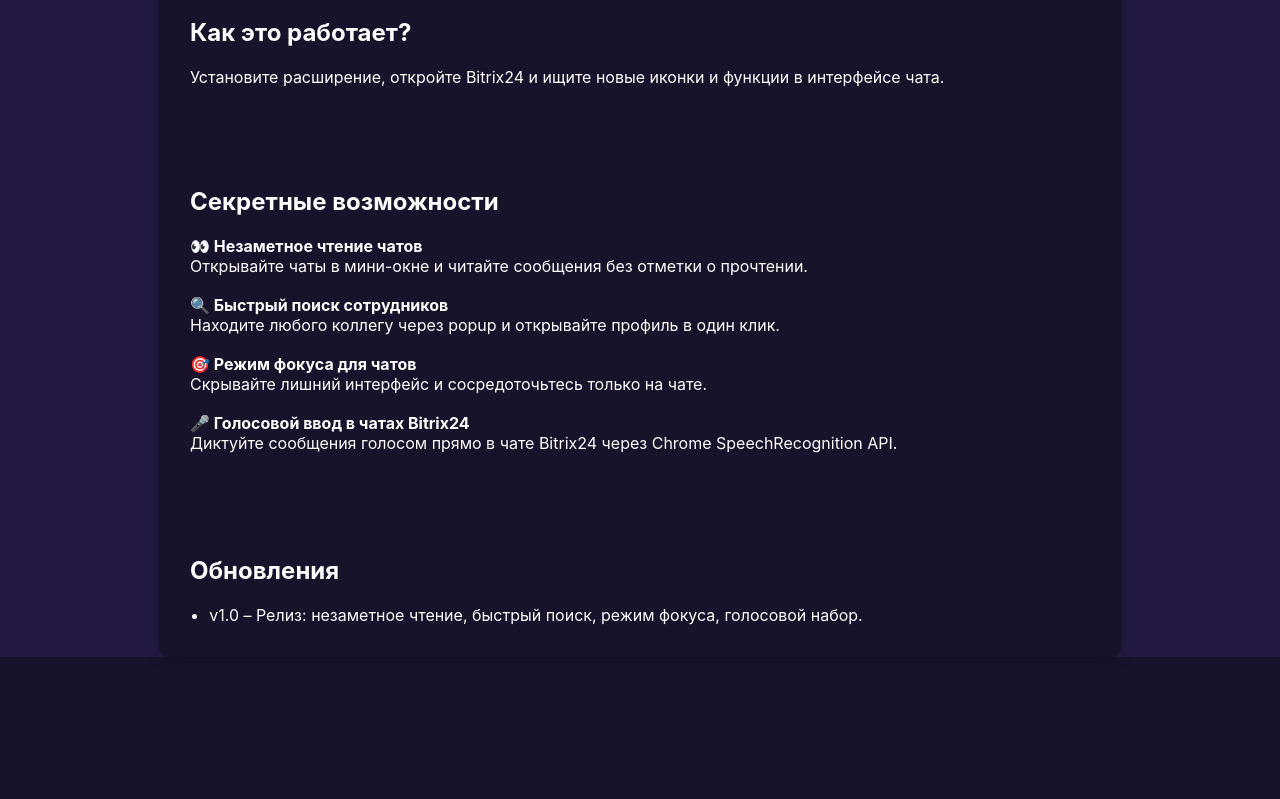
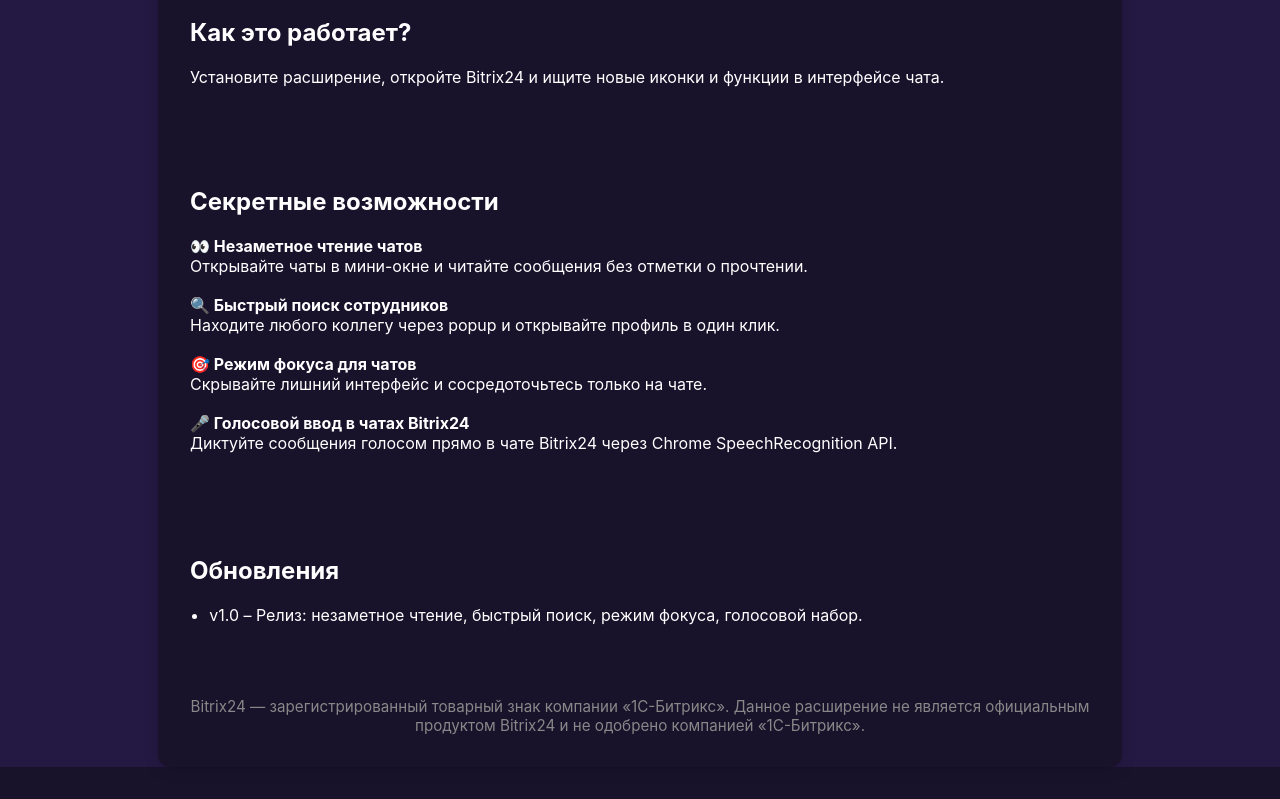
Before and after one commit to larcanus/B24DA-SPA, a Vue app: page / in a window 1280 px wide. Shown: the part 658-1457 px from the top of the page. Before the commit the page ends 1347 px from the top, so only its background shows below. Built offline with nearby package versions, Linux system fonts and the light colour scheme.

Commit message:
add disclaimer

```diff
--- a/src/i18n/en.js
+++ b/src/i18n/en.js
@@ -23,6 +23,7 @@
 		feature_focus_mode_desc: 'Hide all unnecessary UI elements and focus solely on the chat input.',
 		feature_voice_input_title: 'Voice input in Bitrix24 chats',
 		feature_voice_input_desc: 'Use your voice to dictate messages directly in Bitrix24 chats via the Chrome SpeechRecognition API.',
+		disclaimer: 'Bitrix24 is a registered trademark of 1C-Bitrix. This extension is not an official Bitrix24 product and is not approved by 1C-Bitrix.',
 		updates: 'Updates',
 		changelog_voice: 'Added voice input for chat messages.',
 		changelog_focus: 'Focus mode for distraction-free chatting.',
--- a/src/i18n/ru.js
+++ b/src/i18n/ru.js
@@ -23,6 +23,7 @@
 		feature_focus_mode_desc: 'Скрывайте лишний интерфейс и сосредоточьтесь только на чате.',
 		feature_voice_input_title: 'Голосовой ввод в чатах Bitrix24',
 		feature_voice_input_desc: 'Диктуйте сообщения голосом прямо в чате Bitrix24 через Chrome SpeechRecognition API.',
+		disclaimer: 'Bitrix24 — зарегистрированный товарный знак компании «1С-Битрикс». Данное расширение не является официальным продуктом Bitrix24 и не одобрено компанией «1С-Битрикс».',
 		updates: 'Обновления',
 		changelog_voice: 'Добавлен голосовой ввод сообщений в чатах.',
 		changelog_focus: 'Режим фокуса для общения без отвлечений.',
--- a/src/views/MainView.vue
+++ b/src/views/MainView.vue
@@ -54,6 +54,10 @@
         <li>v1.0 – {{ t('main.changelog_initial') }}</li>
       </ul>
     </div>
+
+    <div class="disclaimer">
+    {{t('main.disclaimer')}}
+    </div>
   </section>
 </template>
 
@@ -101,4 +105,10 @@
   margin: 0;
   padding-left: 1.2rem;
 }
+.disclaimer {
+  margin-top: 2rem;
+  font-size: 0.95rem;
+  color: #888;
+  text-align: center;
+}
 </style>
```
